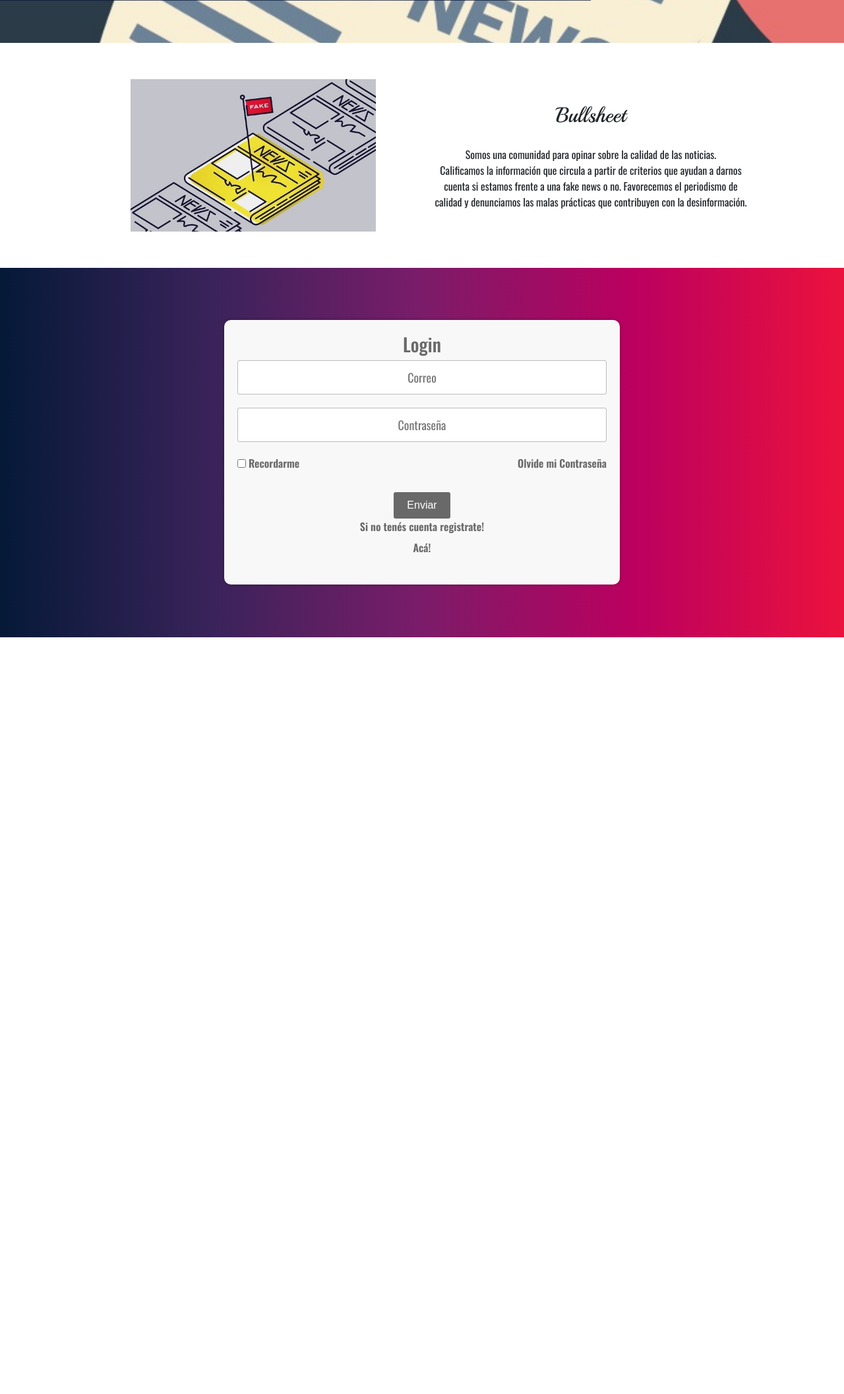
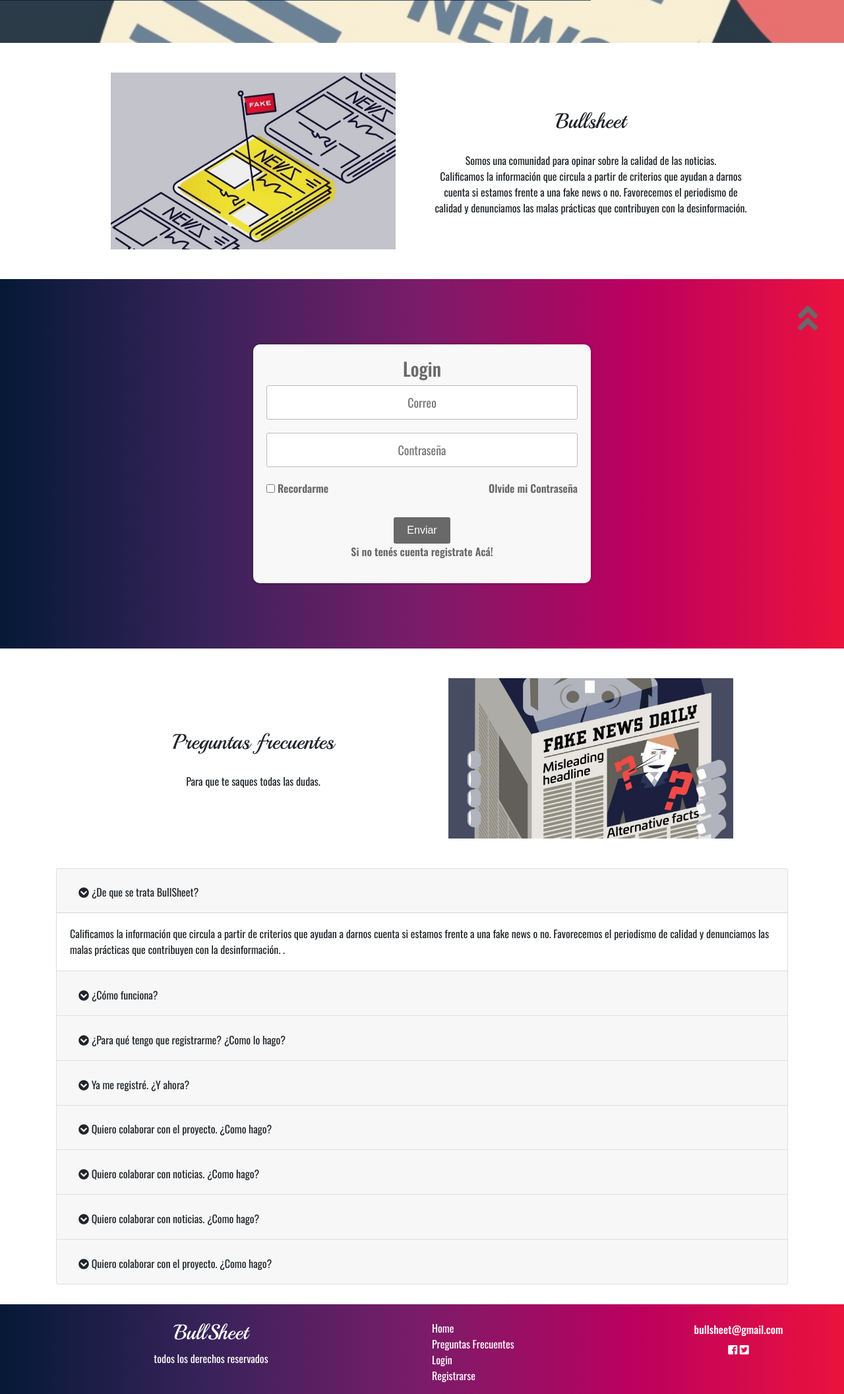
Before and after one commit to CeciCalca/Bullsheet, a PHP site: page / in a window 1280 px wide. Shown: the part 259-2372 px from the top of the page at 66% size. Before the commit the page ends 1225 px from the top, so only its background shows below. Run offline with PHP 8.4, Linux system fonts and the light colour scheme; some libraries are stand-ins or nearby versions.

Commit message:
cambios hechos por todos via slack

```diff
--- a/css/master.css
+++ b/css/master.css
@@ -47,6 +47,7 @@ body{
   color: #E41041;
 }
 
+
 /* ------------------------- */
 /* SECTION LOGIN */
 /* ------------------------- */
@@ -81,7 +82,7 @@ body{
 	color: rgb(105, 105, 105);
 	padding: 20px;
 	text-align: center;
-	width: 600px;
+	min-width: 40vw;
 
 }
 ._contenedor-login form .contenedor-pass{
@@ -101,11 +102,11 @@ body{
 	cursor: pointer;
 	transition: .3s ease all;
 }
- a{
+._contenedor-login a{
 	list-style: none;
 	color: rgb(105, 105, 105);
 }
-a:hover{
+._contenedor-login a:hover{
 	text-decoration: underline;
 	color: rgb(105, 105, 105);
 }
@@ -128,7 +129,8 @@ a:hover{
   flex-wrap: wrap;
   align-items: center;
   width: 80%;
-  margin: auto;
+  margin: 20px auto;
+  justify-content: center;
 }
 
 ._seccion-titulo h2{
@@ -145,6 +147,7 @@ a:hover{
 display: flex;
 flex-wrap:  wrap;
 align-content: center;
+justify-content: center;
 }
 
 ._textoArticulo{
@@ -157,7 +160,6 @@ align-content: center;
 }
 ._imagenTitulo{
   width:100%;
-  padding: 30px;
 
 }
 
@@ -175,8 +177,80 @@ align-content: center;
   background:linear-gradient(to right, #051937, #39235a, #7b1c69, #bb005f, #eb123d);
 }
 
+/* ------------------------- */
+/* FAQS */
+/* ------------------------- */
 
 
+.contenedor-foto3{
+  text-align: center;
+  display: flex;
+  justify-content: space-around;
+  display: flex;
+  flex-wrap: wrap;
+  align-items: center;
+  width: 80%;
+  margin: auto;
+
+}
+.gotop{
+	position:	fixed;
+	bottom: 50px;
+	right: 50px;
+	transform: scale(3);
+	color:  rgb(105, 105, 105);
+  z-index: 1;
+}
+
+
+/* ------------------------- */
+/* footer */
+/* ------------------------- */
+
+
+footer{
+background:linear-gradient(to right, #051937, #39235a, #7b1c69, #bb005f, #eb123d);
+color: #fff;
+font-family: 'Oswald', sans-serif;
+margin-top: 30px;
+}
+
+footer .pie2{
+  font-family: 'Playball', cursive;
+  color: #ffffff;
+  font-size: 2em;
+}
+
+footer .pie2 h5{
+  font-family: 'Playball', cursive;
+  color: #ffffff;
+  font-size: 2em;
+}
+
+footer .pie3 h5{
+  font-family: 'Oswald', sans-serif;
+}
+
+a{
+  color: white;
+  font-size: 1rem;
+}
+
+a:hover{
+	text-decoration: none;
+	color: #F9EFD5;
+}
+
+.page-footer li{
+	color: white;
+	list-style: none;
+
+}
+
+.page-footer li:hover{
+	text-decoration: underline;
+	color: rgb(105, 105, 105);
+}
 /* ------------------------- */
 /* POPUP */
 /* ------------------------- */
--- a/index.html
+++ b/index.html
@@ -12,8 +12,10 @@
   <link rel="shortcut icon" href="img/favicon.png" type="image/png">
 </head>
 <body>
+
+<!--Header y NavBar-->
   <header>
-    <nav class="navbar navbar-expand-lg navbar-dark _bgdegree">
+    <nav id="nav" class="navbar navbar-expand-lg navbar-dark _bgdegree">
       <a class="navbar-brand _logo" href="#">BullSheet</a>
       <button class="navbar-toggler" type="button" data-toggle="collapse" data-target="#navbarNav" aria-controls="navbarNav" aria-expanded="false" aria-label="Toggle navigation">
         <span class="navbar-toggler-icon"></span>
@@ -45,27 +47,28 @@
     </div>
 
   </header>
-    <!--SECCION EN BLANCO PARA COMPLETAR LO QUE VA ANTES DEL LOGIN-->
+  <!--Termina el Header y NavBar-->
+
+  <!--Sección de presentación-->
+
   <div class="container-fluid p-0">
-
-
     <section class="_seccion-titulo">
-      <article class="d-none d-lg-block col-md-6 _articulo-titulo-imagen">
+      <article class="d-none d-md-block col-md-6 _articulo-titulo-imagen">
         <div class=" _contenedorImagen">
           <img src="img/img2.jpg" alt="imagen" class="_imagenTitulo">
         </div>
-
-
       </article>
-      <article class="col-12 col-lg-6 _articulo-titulo-texto">
+      <article class="col-12 col-md-6 _articulo-titulo-texto">
         <h2>Bullsheet</h2>
         <p class="_textoArticulo">Somos una comunidad para opinar sobre la calidad de las noticias.<br> Calificamos la información que circula a partir de criterios que ayudan a darnos cuenta si estamos frente a una fake news o no. Favorecemos el periodismo de calidad y denunciamos las malas prácticas que contribuyen con la desinformación. </p>
       </article>
-
-
-
     </section>
   </div>
+
+<!--Termina la Sección de presentación-->
+
+<!--Sección de LogIn-->
+
   <section id="login" class="_login">
     <div class="_contenedor-login" id="_contenedor-login">
       <h3>Login</h3>
@@ -83,15 +86,184 @@
         </div>
         <br>
         <input type="submit" class="btn-submit-login" value="Enviar">
-        <br>
-        <p>Si no tenés cuenta registrate!<a  id="abrir-popup"class="nav-link abrir-Popup" href="#reg">Acá!</a></p>
+        <p>Si no tenés cuenta registrate <a id="abrir-popup"class="linkpopup abrir-Popup" href="#reg"> Acá!</a></p>
       </form>
     </div>
   </section>
 
-  <!--aca va la seccion de Faqs-->
+  <!--Termina la Sección de LogIn-->
 
-  <!--Aca empieza el formulario de registro-->
+    <!--Sección previa al FAQs-->
+
+    <div class="container-fluid p-0">
+      <section class="_seccion-titulo" id="faq">
+        <article class="col-12 col-lg-6 _articulo-titulo-texto">
+          <h2>Preguntas frecuentes</h2>
+          <p class="_textoArticulo">Para que te saques todas las dudas. </p>
+        </article>
+
+        <article class="d-none d-lg-block col-md-6 _articulo-titulo-imagen">
+          <div class=" _contenedorImagen">
+            <img src="img/img3.jpg" alt="imagen" class="_imagenTitulo">
+          </div>
+        </article>
+
+      </section>
+    </div>
+
+  <!--Termina la Sección previa al FAQs-->
+
+    <!--Seccion de FAQs-->
+
+<section class="_seccion-FAQS">
+  <div class="container">
+  	<div class="row">
+  		<div class="col-lg-12">
+
+  			<div class="accordion" id="accordionExample">
+
+          <div class="card">
+  					<div class="card-header" id="headingOne">
+  						<h2 class="clearfix mb-0">
+  							<a class="btn btn-link" data-toggle="collapse" data-target="#collapseOne" aria-expanded="true" aria-controls="collapseOne"><i class="fa fa-chevron-circle-down"></i> ¿De que se trata BullSheet?</a>
+  						</h2>
+  					</div>
+  					<div id="collapseOne" class="collapse show" aria-labelledby="headingOne" data-parent="#accordionExample">
+  						<div class="card-body">Calificamos la información que circula a partir de criterios que ayudan a darnos cuenta si estamos frente a una fake news o no. Favorecemos el periodismo de calidad y denunciamos las malas prácticas que contribuyen con la desinformación. .</div>
+  					</div>
+  				</div>
+
+  				<div class="card">
+  					<div class="card-header" id="headingTwo">
+  						<h2 class="mb-0">
+  							<a class="btn btn-link collapsed" data-toggle="collapse" data-target="#collapseTwo" aria-expanded="false" aria-controls="collapseTwo"><i class="fa fa-chevron-circle-down"></i> ¿Cómo funciona?</a>
+  						</h2>
+  					</div>
+  					<div id="collapseTwo" class="collapse" aria-labelledby="headingTwo" data-parent="#accordionExample">
+  						<div class="card-body">Anim pariatur cliche reprehenderit, enim eiusmod high life accusamus terry richardson ad squid. 3 wolf moon officia aute, non cupidatat skateboard dolor brunch. Food truck quinoa nesciunt laborum eiusmod. Brunch 3 wolf moon tempor, sunt aliqua put a bird on it squid single-origin coffee nulla assumenda shoreditch et.</div>
+  					</div>
+  				</div>
+
+  				<div class="card">
+  					<div class="card-header" id="headingThree">
+  						<h2 class="mb-0">
+  							<a class="btn btn-link collapsed" data-toggle="collapse" data-target="#collapseThree" aria-expanded="false" aria-controls="collapseThree"><i class="fa fa-chevron-circle-down"></i> ¿Para qué tengo que registrarme? ¿Como lo hago?</a>
+  						</h2>
+  					</div>
+  					<div id="collapseThree" class="collapse" aria-labelledby="headingThree" data-parent="#accordionExample">
+  						<div class="card-body">Lorem ipsum dolor sit amet, consectetur adipiscing elit. Nam eu sem tempor, varius quam at, luctus dui. Mauris magna metus, dapibus nec turpis vel, semper malesuada ante. Vestibulum id metus ac nisl bibendum scelerisque non non purus. Suspendisse varius nibh non aliquet sagittis. In tincidunt orci sit amet elementum vestibulum.</div>
+  					</div>
+  				</div>
+
+  				<div class="card">
+  					<div class="card-header" id="headingFour">
+  						<h2 class="mb-0">
+  							<a class="btn btn-link collapsed" data-toggle="collapse" data-target="#collapseFour" aria-expanded="false" aria-controls="collapseFour"><i class="fa fa-chevron-circle-down"></i> Ya me registré. ¿Y ahora?</a>
+  						</h2>
+  					</div>
+  					<div id="collapseFour" class="collapse" aria-labelledby="headingFour" data-parent="#accordionExample">
+  						<div class="card-body">Anim pariatur cliche reprehenderit, enim eiusmod high life accusamus terry richardson ad squid. 3 wolf moon officia aute, non cupidatat skateboard dolor brunch. Food truck quinoa nesciunt laborum eiusmod. Brunch 3 wolf moon tempor, sunt aliqua put a bird on it squid single-origin coffee nulla assumenda shoreditch et.</div>
+  					</div>
+  				</div>
+
+  				<div class="card">
+  					<div class="card-header" id="headingFive">
+  						<h2 class="mb-0">
+  							<a class="btn btn-link collapsed" data-toggle="collapse" data-target="#collapseFive" aria-expanded="false" aria-controls="collapseFive"><i class="fa fa-chevron-circle-down"></i> Quiero colaborar con el proyecto. ¿Como hago?</a>
+  						</h2>
+  					</div>
+  					<div id="collapseFive" class="collapse" aria-labelledby="headingFive" data-parent="#accordionExample">
+  						<div class="card-body">Anim pariatur cliche reprehenderit, enim eiusmod high life accusamus terry richardson ad squid. 3 wolf moon officia aute, non cupidatat skateboard dolor brunch. Food truck quinoa nesciunt laborum eiusmod. Brunch 3 wolf moon tempor, sunt aliqua put a bird on it squid single-origin coffee nulla assumenda shoreditch et.</div>
+  					</div>
+  				</div>
+
+          <div class="card">
+  					<div class="card-header" id="headingSix">
+  						<h2 class="mb-0">
+  							<a class="btn btn-link collapsed" data-toggle="collapse" data-target="#collapseSix" aria-expanded="false" aria-controls="collapseSix"><i class="fa fa-chevron-circle-down"></i> Quiero colaborar con noticias. ¿Como hago?</a>
+  						</h2>
+  					</div>
+  					<div id="collapseSix" class="collapse" aria-labelledby="headingSix" data-parent="#accordionExample">
+  						<div class="card-body">Anim pariatur cliche reprehenderit, enim eiusmod high life accusamus terry richardson ad squid. 3 wolf moon officia aute, non cupidatat skateboard dolor brunch. Food truck quinoa nesciunt laborum eiusmod. Brunch 3 wolf moon tempor, sunt aliqua put a bird on it squid single-origin coffee nulla assumenda shoreditch et.</div>
+  					</div>
+  				</div>
+
+          <div class="card">
+            <div class="card-header" id="headingSeven">
+              <h2 class="mb-0">
+                <a class="btn btn-link collapsed" data-toggle="collapse" data-target="#collapseSeven" aria-expanded="false" aria-controls="collapseSeven"><i class="fa fa-chevron-circle-down"></i> Quiero colaborar con noticias. ¿Como hago?</a>
+              </h2>
+            </div>
+            <div id="collapseSeven" class="collapse" aria-labelledby="headingSeven" data-parent="#accordionExample">
+              <div class="card-body">Anim pariatur cliche reprehenderit, enim eiusmod high life accusamus terry richardson ad squid. 3 wolf moon officia aute, non cupidatat skateboard dolor brunch. Food truck quinoa nesciunt laborum eiusmod. Brunch 3 wolf moon tempor, sunt aliqua put a bird on it squid single-origin coffee nulla assumenda shoreditch et.</div>
+            </div>
+          </div>
+
+          <div class="card">
+            <div class="card-header" id="headingEight">
+              <h2 class="mb-0">
+                <a class="btn btn-link collapsed" data-toggle="collapse" data-target="#collapseEight" aria-expanded="false" aria-controls="collapseEight"><i class="fa fa-chevron-circle-down"></i> Quiero colaborar con el proyecto. ¿Como hago?</a>
+              </h2>
+            </div>
+            <div id="collapseEight" class="collapse" aria-labelledby="headingEight" data-parent="#accordionExample">
+              <div class="card-body">Anim pariatur cliche reprehenderit, enim eiusmod high life accusamus terry richardson ad squid. 3 wolf moon officia aute, non cupidatat skateboard dolor brunch. Food truck quinoa nesciunt laborum eiusmod. Brunch 3 wolf moon tempor, sunt aliqua put a bird on it squid single-origin coffee nulla assumenda shoreditch et.</div>
+            </div>
+          </div>
+
+  			</div>
+  		</div>
+  	</div>
+  </div>
+
+</section>
+<!--Termina la Sección de FAQs-->
+
+<a href="#nav" class="gotop"><span><i class="fas fa-angle-double-up"></i></span></a>
+
+<!--Footer-->
+
+<footer class="page-footer  pt-4">
+  <div class="container-fluid text-center text-md-center">
+    <div class="row">
+      <div class="col-md-6 mt-md-0 mt-3">
+        <h5 class="pie2">BullSheet</h5>
+        <p>todos los derechos reservados</p>
+      </div>
+      <div class="col-md-3 mb-md-0 mb-3">
+          <ul class="list-styled text-white text-md-left">
+            <li>
+              <a href="#home">Home</a>
+            </li>
+            <li>
+              <a href="#faq">Preguntas Frecuentes</a>
+            </li>
+            <li>
+              <a href="#login">Login</a>
+            </li>
+            <li>
+              <a id="abrir-popup-footer" href="#reg">Registrarse</a>
+            </li>
+          </ul>
+
+        </div>
+        <div class="col-md-3 mb-md-0 mb-3">
+          <h5 class="pie3"><a href="mailto: bullsheet@gmail.com ">bullsheet@gmail.com</a></h5>
+          <ul class="list-unstyled">
+            <li>
+              <a href="https://www.facebook.com/"><i class="fab fa-facebook-square"></i></a>
+              <a href="https://twitter.com"><i class="fab fa-twitter-square"></i></a>
+            </li>
+          </ul>
+        </div>
+    </div>
+  </div>
+</footer>
+
+<!--Termina el Footer-->
+
+
+
+  <!--Sección del formulario de registro-->
   <div class="overlay" id="overlay">
     <div class="popup" id="popup">
       <a href="#" id="btn-cerrar-popup" class="btn-cerrar-popup"><i class="fas fa-times-circle"></i></a>
@@ -109,7 +281,10 @@
       </form>
     </div>
   </div>
-  <!--Aca termina el formulario de registro-->
+<!--Termina la Sección del formulario de registro-->
+
+
+
 
 </body>
 <script src="popup.js"></script>
--- a/popup.js
+++ b/popup.js
@@ -1,5 +1,6 @@
 var btnAbrirPopup = document.getElementById('btn-abrir-popup'),
 	abrirPopup= document.getElementById('abrir-popup'),
+	abrirPopupFooter= document.getElementById('abrir-popup-footer'),
 	overlay = document.getElementById('overlay'),
 	popup = document.getElementById('popup'),
 	btnCerrarPopup = document.getElementById('btn-cerrar-popup');
@@ -15,6 +16,11 @@ abrirPopup.addEventListener('click', function(){
 	popup.classList.add('active');
 });
 
+abrirPopupFooter.addEventListener('click', function(){
+	overlay.classList.add('active');
+	popup.classList.add('active');
+});
+
 btnCerrarPopup.addEventListener('click', function(e){
 	e.preventDefault();
 	overlay.classList.remove('active');
```
